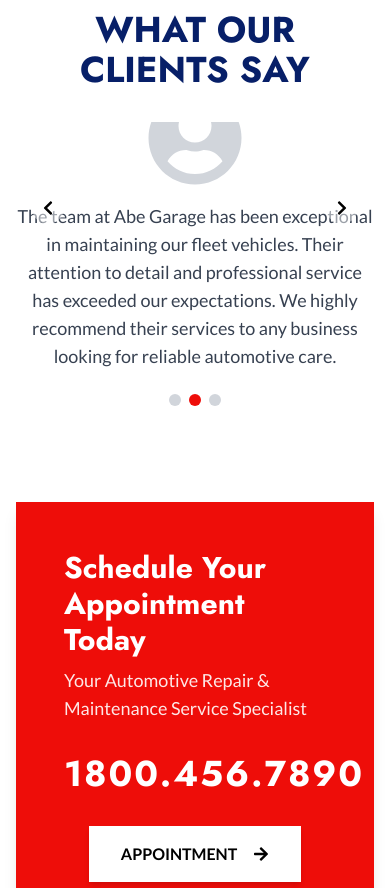
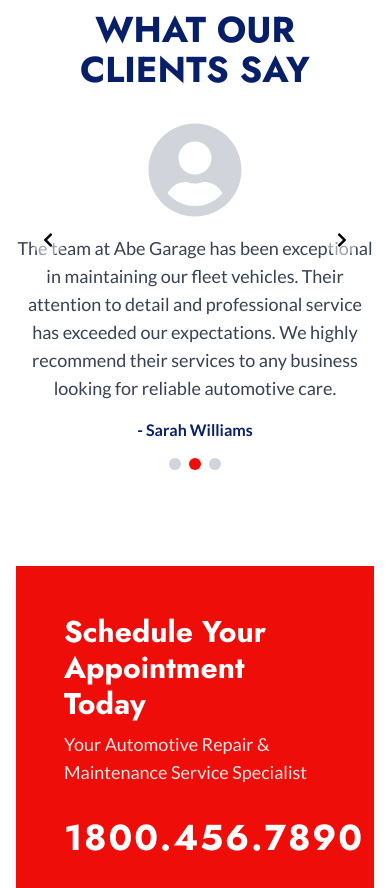
Before and after one commit to Tesfamichael12/Abe-Garage, a Next.js app in the folder frontend/: page / in a window 390 px wide. Shown: the part 8040-8928 px from the top of the page. Built offline with nearby package versions, Linux system fonts and the light colour scheme; no server answers.

Commit message:
style(frontend): increase height of testimonial section for better visual balance

```diff
--- a/frontend/src/components/TestimonialSection.tsx
+++ b/frontend/src/components/TestimonialSection.tsx
@@ -30,7 +30,7 @@
       <h2 className="text-4xl font-jost font-bold text-center text-customBlue mb-8">
         WHAT OUR CLIENTS SAY
       </h2>
-      <div className="overflow-hidden relative h-64">
+      <div className="relative h-80 sm:h-64">
         {testimonials.map((testimonial, index) => (
           <div
             key={index}
```
